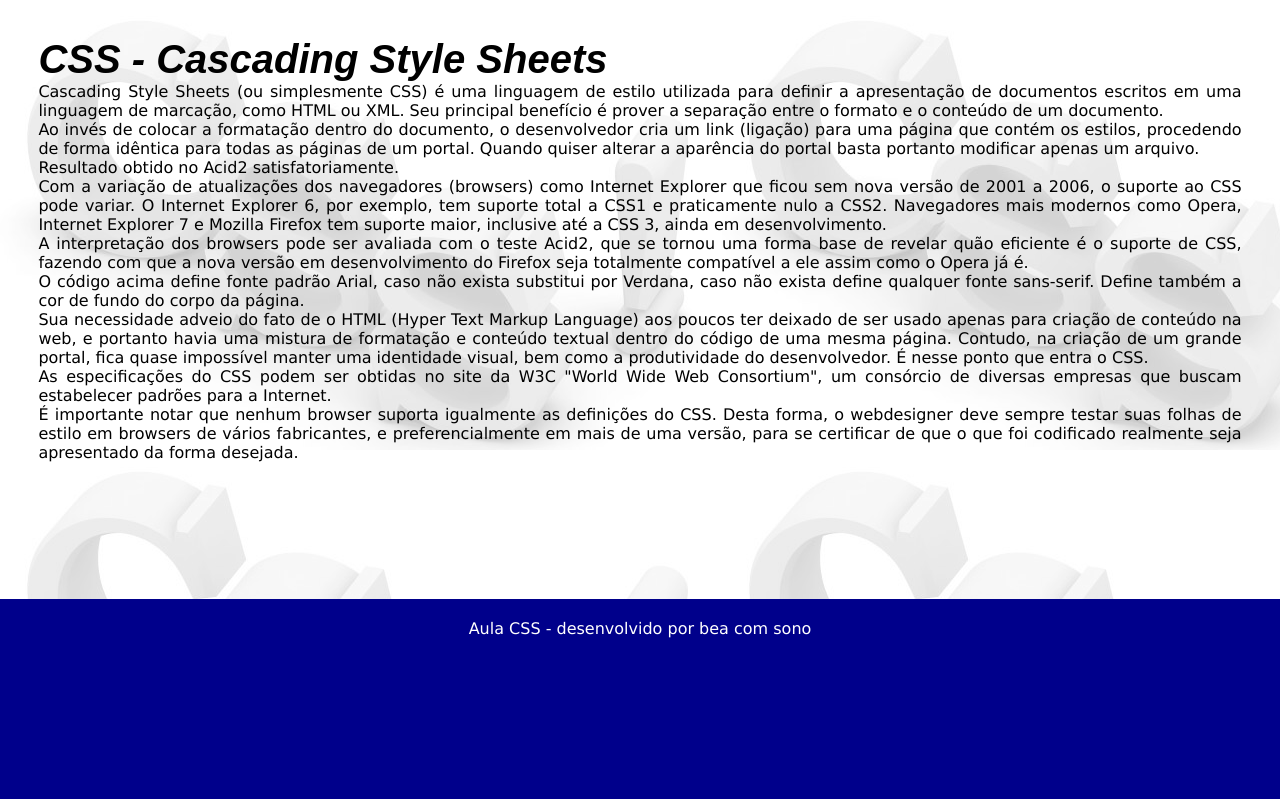
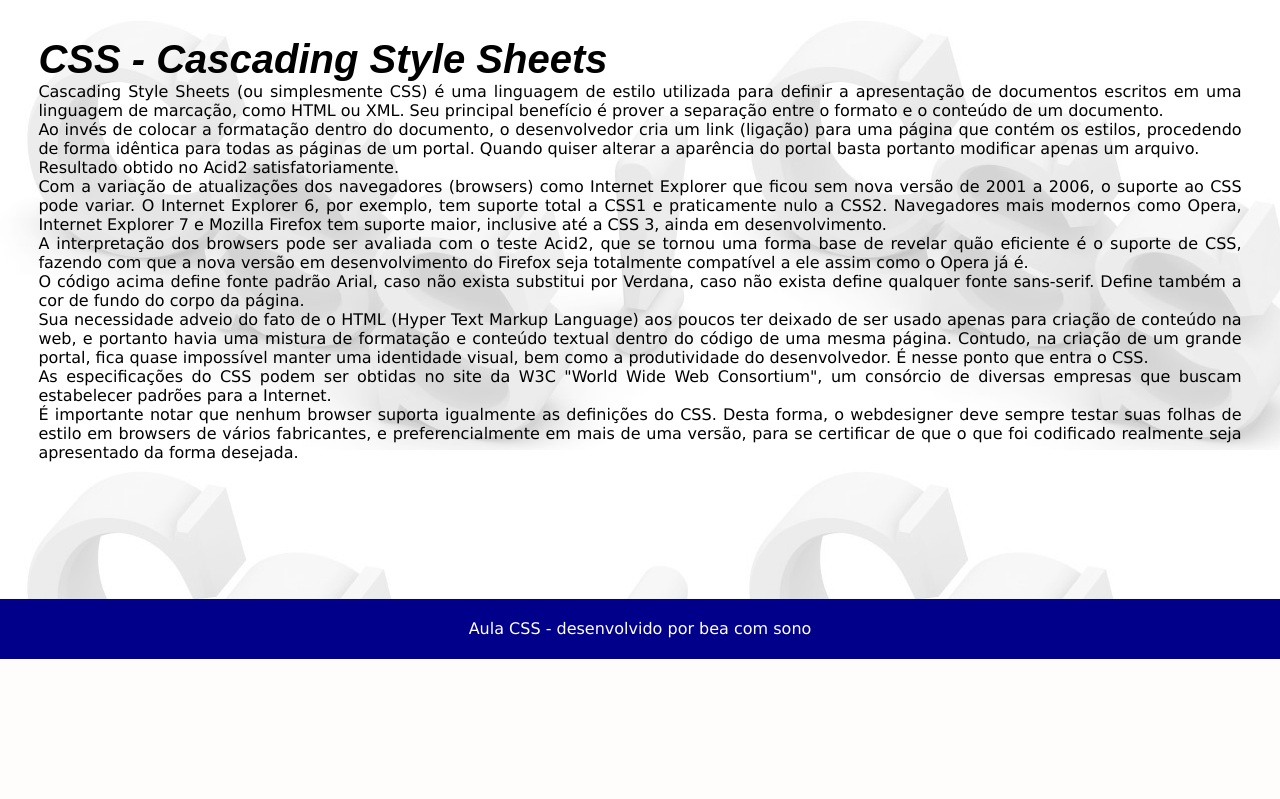
Before and after one commit to annatibellio/Universidade_Brasil, a PHP site: page / in a window 1280 px wide. Shown: the part 190-989 px from the top of the page. After the commit the page ends 849 px from the top, so only its background shows below. Run offline with PHP 8.4, Linux system fonts and the light colour scheme.

Commit message:
tamanho css

```diff
--- a/exercicio css/css/estilo.css
+++ b/exercicio css/css/estilo.css
@@ -37,7 +37,7 @@ h1{
 
 #rodape{
     width: 100%;
-    height: 200px;
+    height: 60px;
     text-align: center;
     font-family: Verdana, Geneva, Tahoma, sans-serif;
     font-size: 100%;
```
